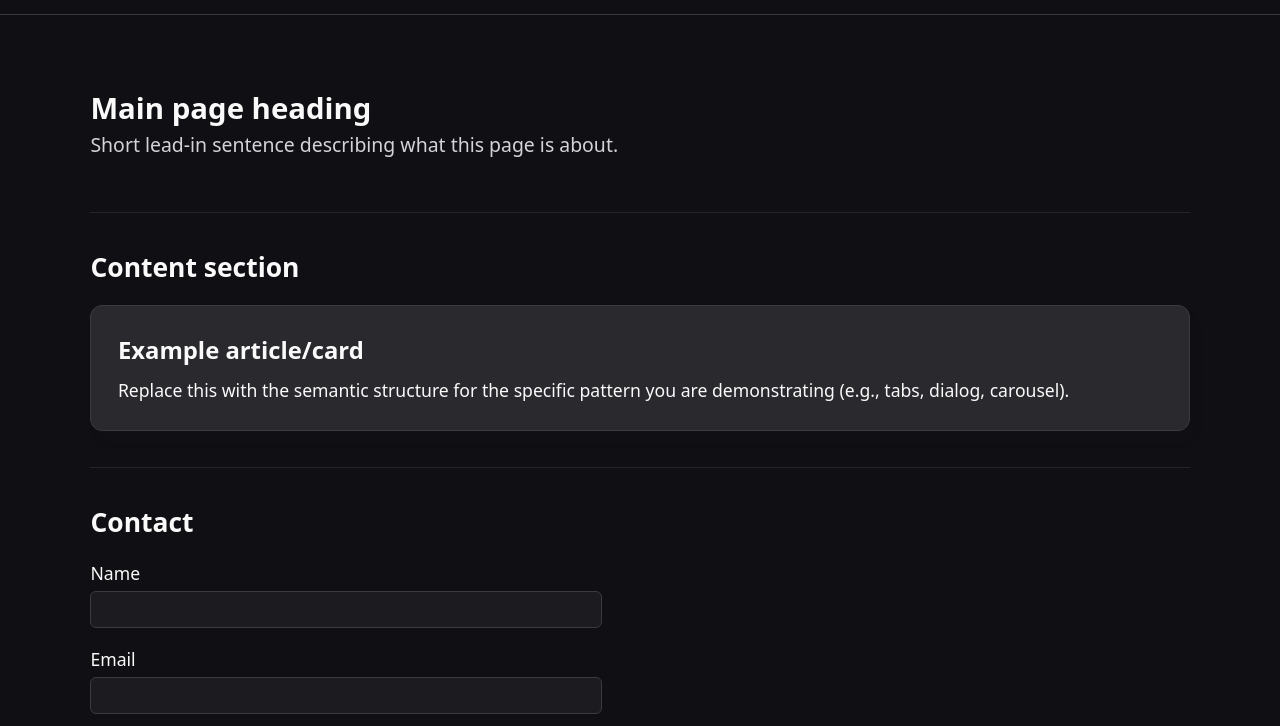
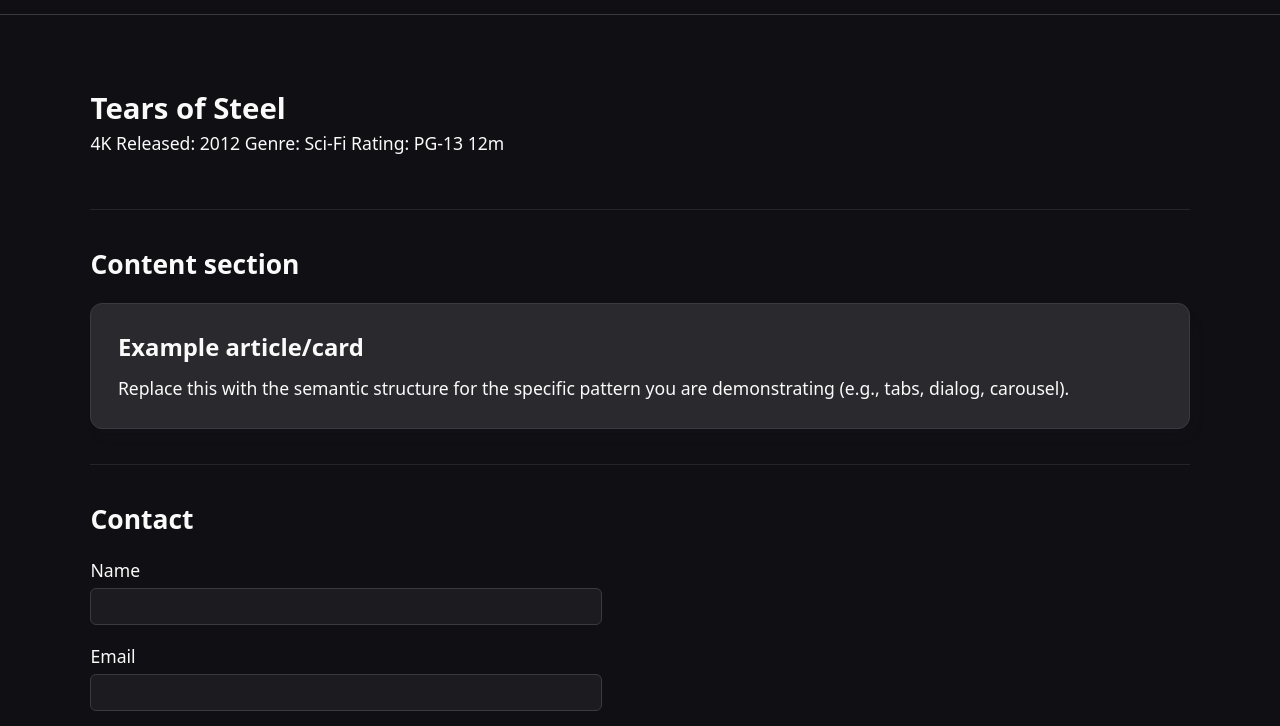
Before and after one commit to LandryBarb/media-player-control-system, a website: page index.html in a window 1280 px wide. Shown: the part 73-799 px from the top of the page. Drawn offline with Linux system fonts and the light colour scheme.

Commit message:
feature: metadata and rating row  scaffolded.

```diff
--- a/index.html
+++ b/index.html
@@ -21,6 +21,7 @@
   <a class="skip-link" href="#main">Skip to main content</a>
 
   <!-- Component 1: Top Navigation Bar -->
+
   <header class="site-header" role="banner">
     <div class="container-fluid">
       <div class="site-header__inner">
@@ -84,10 +85,15 @@
   <main id="main" class="site-main" tabindex="-1">
     <section id="section-intro" class="section section--intro" aria-labelledby="section-intro-heading">
       <header class="section__header">
-        <h1 id="section-intro-heading">Main page heading</h1>
-        <p class="section__lead">
-          Short lead-in sentence describing what this page is about.
-        </p>
+        <h1 id="section-intro-heading">Tears of Steel</h1>
+       <!--  Rating & Metadata Row -->
+        <div class="metadata-row">
+          <span class="metadata-row__item">4K</span>
+          <span class="metadata-row__item">Released: 2012</span>
+          <span class="metadata-row__item">Genre: Sci-Fi</span>
+          <span class="metadata-row__item">Rating: PG-13</span>
+          <span class="metadata-row__item">12m</span>
+        </div>
       </header>
     </section>
 
```
